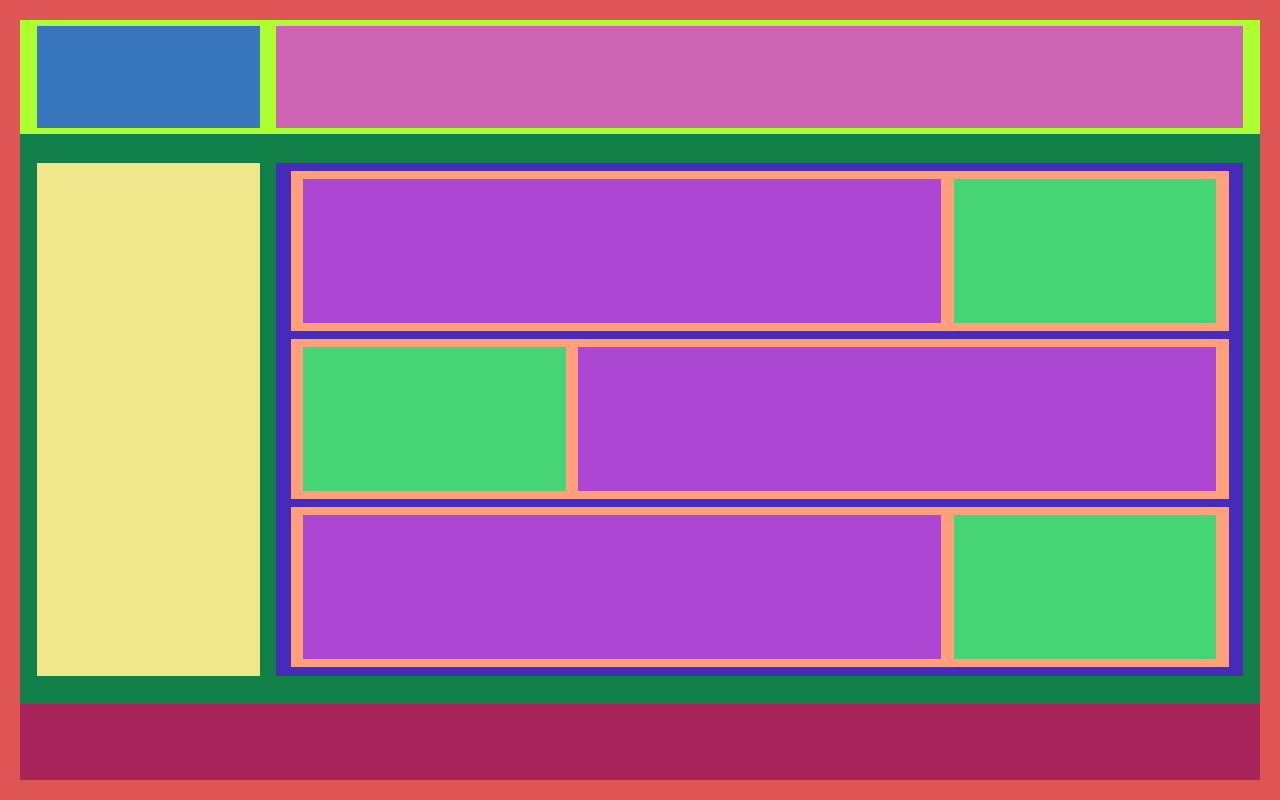
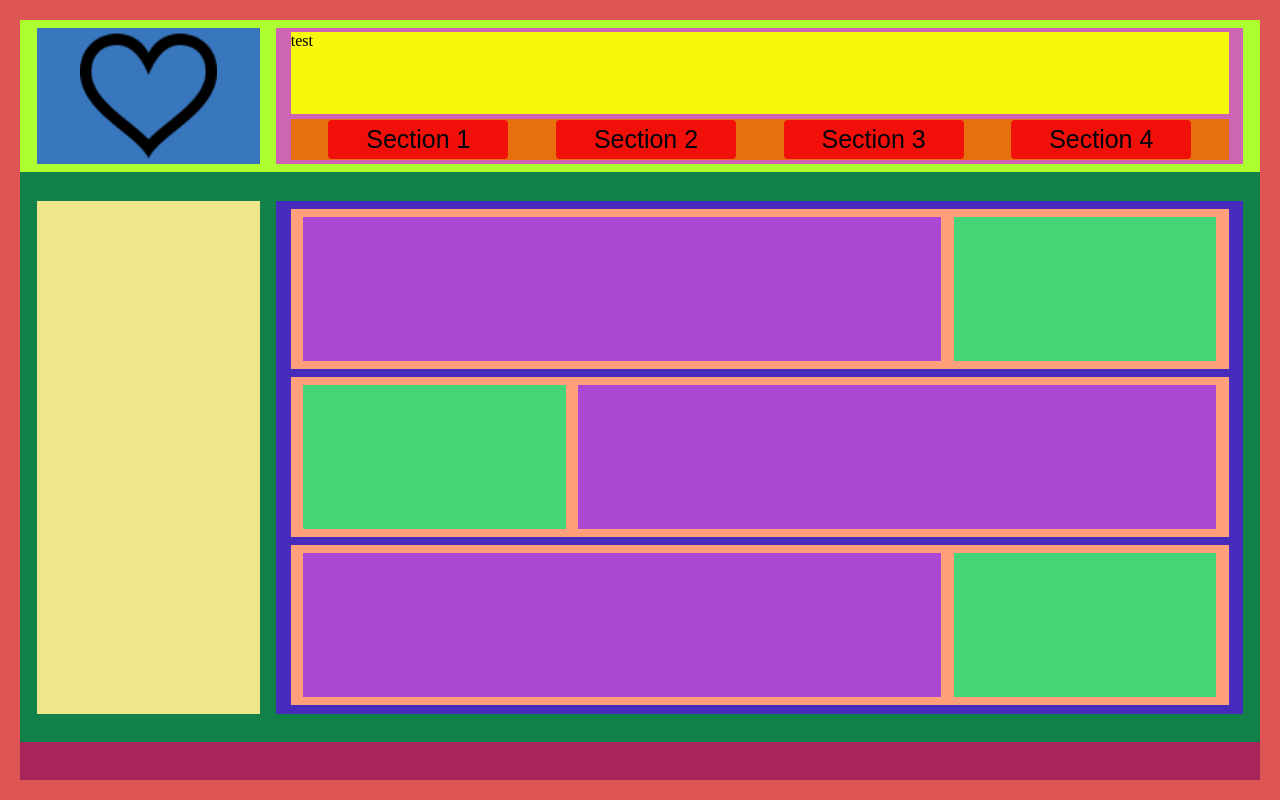
Before and after one commit to kjorcke/itry, a website built with Parcel: page index.html in a window 1280 px wide. Built offline with nearby package versions, Linux system fonts and the light colour scheme.

Commit message:
further progress

```diff
--- a/index.html
+++ b/index.html
@@ -10,13 +10,24 @@
   <div class="parent">
 
 	  <div class="child1">
-		  <div class="child11"></div>
-		  <div class="child12"></div>
+		  <div class="child11">
+			<img class="logo" src="./src/iconmonstr-favorite-6-96.png" />
+		  </div>
+		  <div class="child12">
+			<div class="child121">test</div>
+			<nav class="child122">
+				<button>Section 1</button>
+				<button>Section 2</button>
+				<button>Section 3</button>
+				<button>Section 4</button>
+			</nav>
+		  </div>
 	  </div>
 
 
 	  <div class="child2">
-		  <div class="child21"></div>
+		  <div class="child21">
+		  </div>
 
 		  <div class="child22">
 
--- a/src/styles.css
+++ b/src/styles.css
@@ -20,21 +20,60 @@ display: flex;
 flex-direction: row;
 justify-content: space-evenly;
 align-items: center;
-height: 15%;
+height: 20%;
 
 }
 .child11 {
   height: 90%;
   width: 18%;
+  display: flex;
+  align-items: center;
+  justify-content: space-evenly;
   background: rgb(56, 119, 190);
+}
+.logo {
+  height: 100%;
+
 }
 .child12 {
   height: 90%;
   width: 78%;
-  background: rgb(206, 101, 180)
+  background: rgb(206, 101, 180);
+  display: flex;
+  flex-direction: column;
+  align-items: center;
+  justify-content: space-evenly;
+}
+.child121{
+  background-color: rgb(248, 248, 12);
+  height: 60%;
+  width:97%;
 }
 
+.child122{
+  background-color: rgb(231, 112, 14);
+  height: 30%;
+  width: 97%;
+  align-items: center;
+  display: flex;
+  justify-content: space-evenly;
+}
+button {
+  background-color: #f11009;
+  color: #00040c;
+  border: none;
+  height: 95%;
+  width: 180px;
+  margin: 10px;
+  font-size: 25px;
+  border-radius: 4px;
+  -webkit-transition: 0.4s;
+  transition: 0.4s;
+}
 
+button:hover {
+  background-color: #ec1198;
+}
 .child2 {
   height: 75%;
   background: rgb(17, 129, 73);
@@ -48,7 +87,10 @@ height: 15%;
 background-color: khaki;
 height: 90%;
 width: 18%;
-
+display: flex;
+flex-direction: column;
+justify-content: space-evenly;
+align-items: center;
 }
 
 .child22{
@@ -122,7 +164,7 @@ align-items: center;
   .child3 {
     background: rgb(168, 37, 92);
     flex-grow: 1;
-    height: 10%;
+    height: 5%;
     }
 
   .
```
